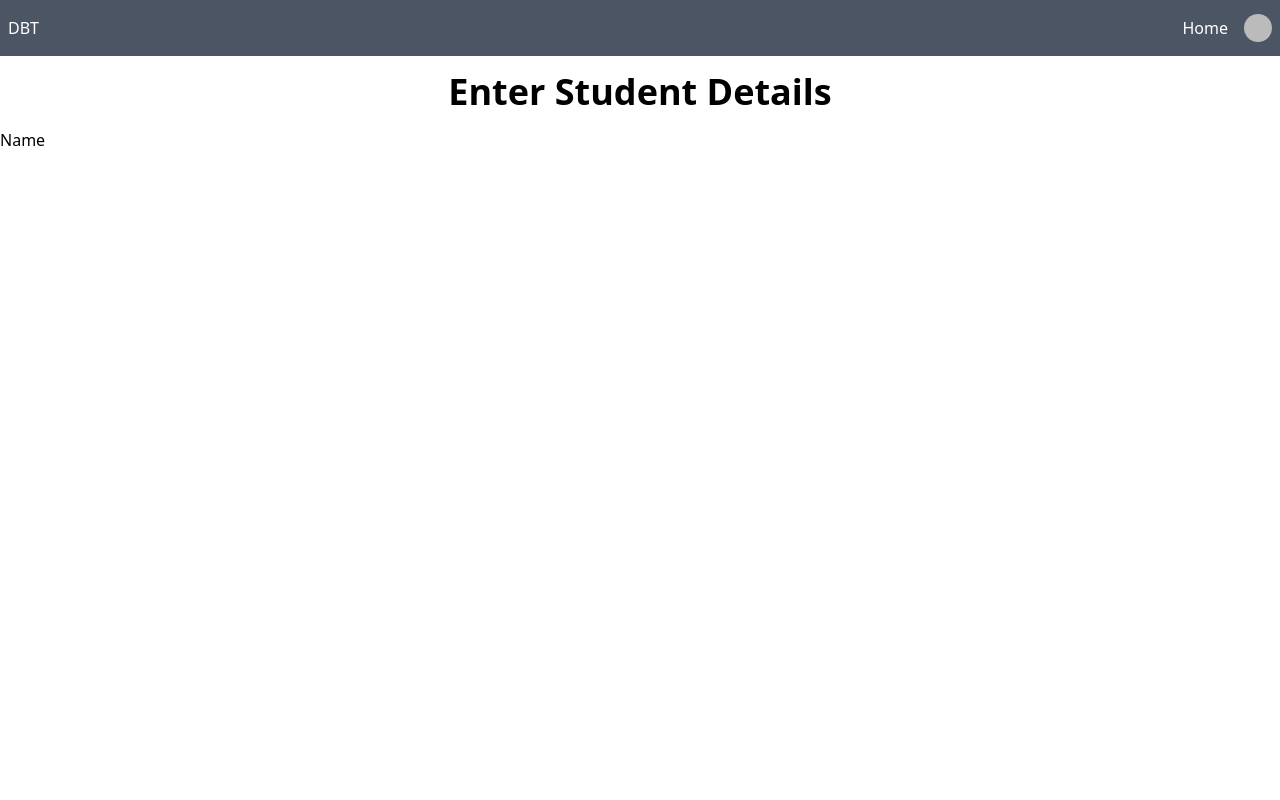
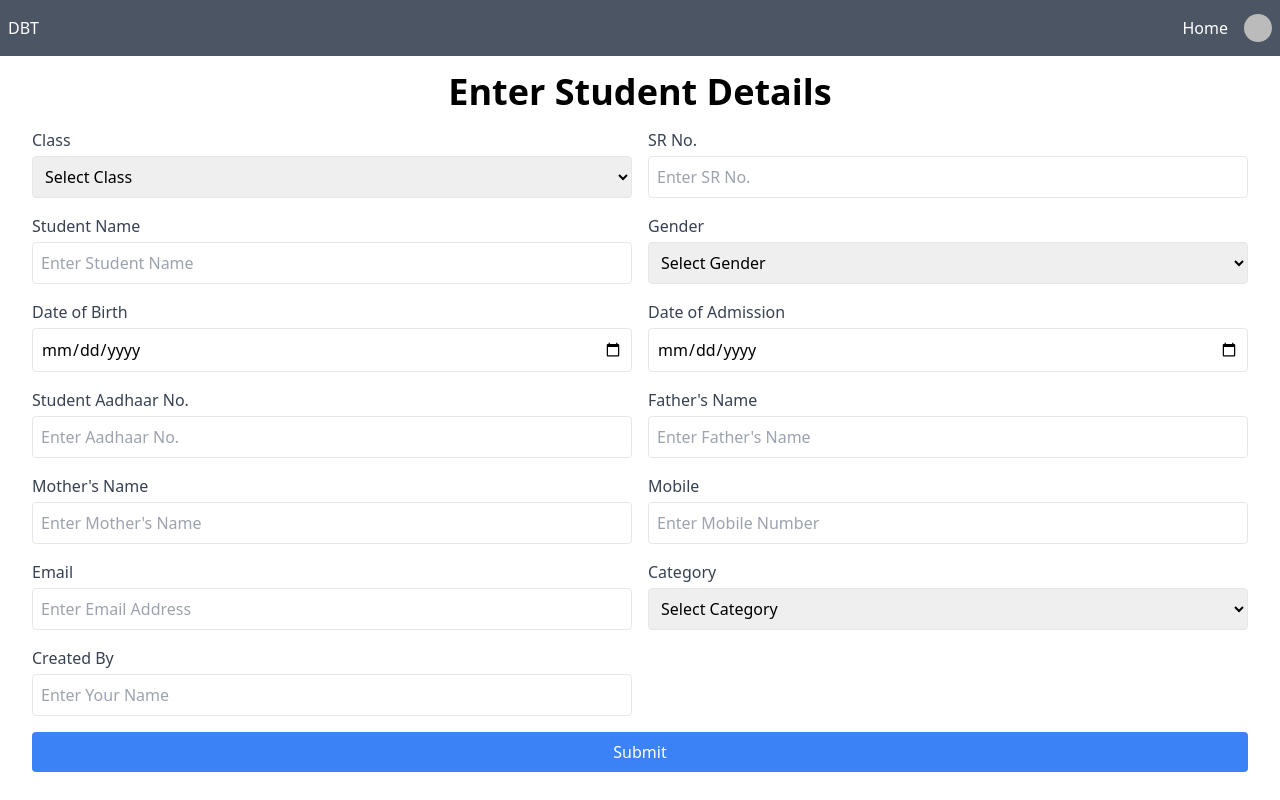
Before and after one commit to Shivansh-Bhatnagar1207/DBT, a Next.js app: page /Create in a window 1280 px wide. Built offline with nearby package versions, Linux system fonts and the light colour scheme; no server answers; sample sign-in values are in the browser's storage; some icons are missing.

Commit message:
student reg

```diff
--- a/src/app/Create/page.jsx
+++ b/src/app/Create/page.jsx
@@ -2,13 +2,150 @@ import React from "react";
 
 export default function Create() {
   return (
-    <>
-      <div className="text-center text-4xl font-bold py-4">
+    <div className="px-8">
+      <div className="text-center text-4xl font-bold p-4">
         Enter Student Details
       </div>
-      <form>
-        <lable>Name</lable>
+      <form className="grid grid-cols-1 md:grid-cols-2 gap-4">
+        {/* Class */}
+        <div>
+          <label className="block text-gray-700">Class</label>
+          <select className="w-full mt-1 p-2 border rounded">
+            <option value="">Select Class</option>
+            <option value="1">1</option>
+            <option value="2">2</option>
+            <option value="3">3</option>
+            <option value="4">4</option>
+            <option value="5">5</option>
+          </select>
+        </div>
+
+        {/* SR No */}
+        <div>
+          <label className="block text-gray-700">SR No.</label>
+          <input
+            type="number"
+            className="w-full mt-1 p-2 border rounded"
+            placeholder="Enter SR No."
+          />
+        </div>
+
+        {/* Student Name */}
+        <div>
+          <label className="block text-gray-700">Student Name</label>
+          <input
+            type="text"
+            className="w-full mt-1 p-2 border rounded"
+            placeholder="Enter Student Name"
+          />
+        </div>
+
+        {/* Gender */}
+        <div>
+          <label className="block text-gray-700">Gender</label>
+          <select className="w-full mt-1 p-2 border rounded">
+            <option value="">Select Gender</option>
+            <option value="Male">Male</option>
+            <option value="Female">Female</option>
+            <option value="Other">Other</option>
+          </select>
+        </div>
+
+        {/* DOB */}
+        <div>
+          <label className="block text-gray-700">Date of Birth</label>
+          <input type="date" className="w-full mt-1 p-2 border rounded" />
+        </div>
+
+        {/* DOA */}
+        <div>
+          <label className="block text-gray-700">Date of Admission</label>
+          <input type="date" className="w-full mt-1 p-2 border rounded" />
+        </div>
+
+        {/* Aadhaar No */}
+        <div>
+          <label className="block text-gray-700">Student Aadhaar No.</label>
+          <input
+            type="text"
+            className="w-full mt-1 p-2 border rounded"
+            placeholder="Enter Aadhaar No."
+          />
+        </div>
+
+        {/* Father's Name */}
+        <div>
+          <label className="block text-gray-700">Father's Name</label>
+          <input
+            type="text"
+            className="w-full mt-1 p-2 border rounded"
+            placeholder="Enter Father's Name"
+          />
+        </div>
+
+        {/* Mother's Name */}
+        <div>
+          <label className="block text-gray-700">Mother's Name</label>
+          <input
+            type="text"
+            className="w-full mt-1 p-2 border rounded"
+            placeholder="Enter Mother's Name"
+          />
+        </div>
+
+        {/* Mobile */}
+        <div>
+          <label className="block text-gray-700">Mobile</label>
+          <input
+            type="text"
+            className="w-full mt-1 p-2 border rounded"
+            placeholder="Enter Mobile Number"
+          />
+        </div>
+
+        {/* Email */}
+        <div>
+          <label className="block text-gray-700">Email</label>
+          <input
+            type="email"
+            className="w-full mt-1 p-2 border rounded"
+            placeholder="Enter Email Address"
+          />
+        </div>
+
+        {/* Category */}
+        <div>
+          <label className="block text-gray-700">Category</label>
+          <select className="w-full mt-1 p-2 border rounded">
+            <option value="">Select Category</option>
+            <option value="General">General</option>
+            <option value="OBC">OBC</option>
+            <option value="SC">SC</option>
+            <option value="ST">ST</option>
+            <option value="Other">Other</option>
+          </select>
+        </div>
+
+        {/* Created By */}
+        <div>
+          <label className="block text-gray-700">Created By</label>
+          <input
+            type="text"
+            className="w-full mt-1 p-2 border rounded"
+            placeholder="Enter Your Name"
+          />
+        </div>
+
+        {/* Submit Button */}
+        <div className="md:col-span-2">
+          <button
+            type="button"
+            className="w-full bg-blue-500 text-white py-2 px-4 rounded hover:bg-blue-600"
+          >
+            Submit
+          </button>
+        </div>
       </form>
-    </>
+    </div>
   );
 }
```
Also changed, not shown: 1 other file (tests, documents, lock files or other folders).
